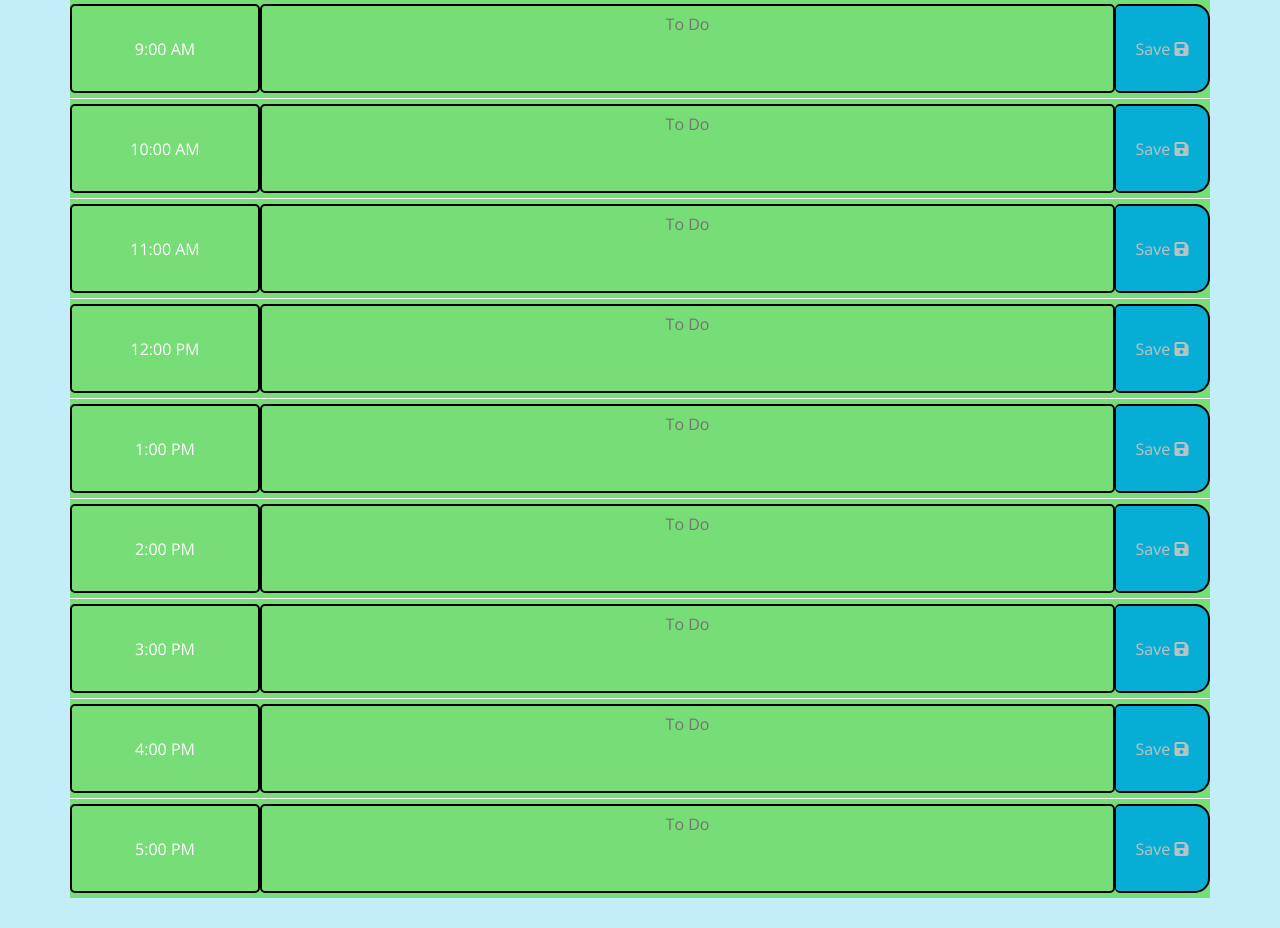
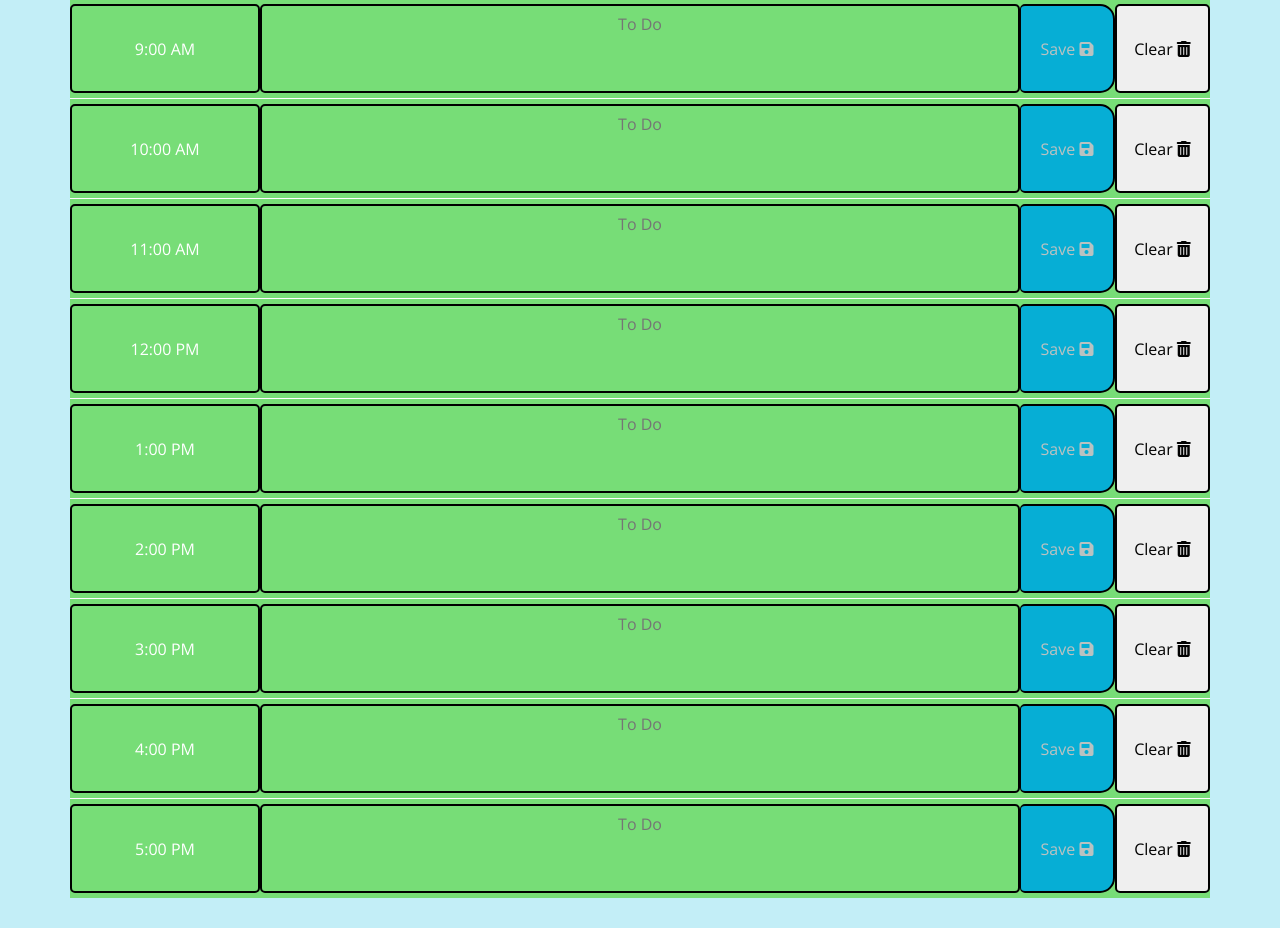
Before and after one commit to HayleyMcHugh/day-planner, a plain HTML site: page index.html in a window 1280 px wide. Shown: the part 354-1282 px from the top of the page. Drawn offline with nearby package versions, Linux system fonts and the light colour scheme.

Commit message:
added clear button and trash can icons

```diff
--- a/assets/style.css
+++ b/assets/style.css
@@ -23,15 +23,6 @@ body {
     border-bottom: 10px solid black;
   }
 
-  .description {
-    white-space: pre-wrap;
-  }
-
-  .time-block {
-    text-align: center;
-    border-radius: 15px;
-  }
-
   .row {
     white-space: pre-wrap;
     height: 100px;
@@ -48,7 +39,7 @@ body {
     border-radius: 5px;
   }
 
-  .col-9 {
+  .col-8 {
     border: 2px solid black;
     display: flex;
     justify-content: left;
--- a/index.html
+++ b/index.html
@@ -31,48 +31,57 @@
     <div class="container">
          <div id="9" class="row">
              <div class="col-2">9:00 AM</div>
-             <textarea class="col-9 toDo" placeholder="To Do"></textarea>
+             <textarea class="col-8 toDo" placeholder="To Do"></textarea>
              <button class="col-1 saveBtn">Save <i class="fa-solid fa-floppy-disk"></i></button>
+             <button class="col-1 deleteBtn">Clear <i class="fa-solid fa-trash-can"></i></button>
          </div>
          <div id="10" class="row">
             <div class="col-2">10:00 AM</div>
-            <textarea class="col-9 toDo" placeholder="To Do"></textarea>
+            <textarea class="col-8 toDo" placeholder="To Do"></textarea>
             <button class="col-1 saveBtn">Save <i class="fa-solid fa-floppy-disk"></i></button>
+            <button class="col-1 deleteBtn">Clear <i class="fa-solid fa-trash-can"></i></button>
          </div>
          <div id="11" class="row">
             <div class="col-2">11:00 AM</div>
-            <textarea class="col-9 toDo" placeholder="To Do"></textarea>
+            <textarea class="col-8 toDo" placeholder="To Do"></textarea>
             <button class="col-1 saveBtn">Save <i class="fa-solid fa-floppy-disk"></i></button>
+            <button class="col-1 deleteBtn">Clear <i class="fa-solid fa-trash-can"></i></button>
          </div>
          <div id="12" class="row">
             <div class="col-2">12:00 PM</div>
-            <textarea class="col-9 toDo" placeholder="To Do"></textarea>
+            <textarea class="col-8 toDo" placeholder="To Do"></textarea>
             <button class="col-1 saveBtn">Save <i class="fa-solid fa-floppy-disk"></i></button>
+            <button class="col-1 deleteBtn">Clear <i class="fa-solid fa-trash-can"></i></button>
          </div>
          <div id="13" class="row">
             <div class="col-2">1:00 PM</div>
-            <textarea class="col-9 toDo" placeholder="To Do"></textarea>
+            <textarea class="col-8 toDo" placeholder="To Do"></textarea>
             <button class="col-1 saveBtn">Save <i class="fa-solid fa-floppy-disk"></i></button>
+            <button class="col-1 deleteBtn">Clear <i class="fa-solid fa-trash-can"></i></button>
          </div>
          <div id="14" class="row">
             <div class="col-2">2:00 PM</div>
-            <textarea class="col-9 toDo" placeholder="To Do"></textarea>
+            <textarea class="col-8 toDo" placeholder="To Do"></textarea>
             <button class="col-1 saveBtn">Save <i class="fa-solid fa-floppy-disk"></i></button>
+            <button class="col-1 deleteBtn">Clear <i class="fa-solid fa-trash-can"></i></button>
          </div>
          <div id="15" class="row">
             <div class="col-2">3:00 PM</div>
-            <textarea class="col-9 toDo" placeholder="To Do"></textarea>
+            <textarea class="col-8 toDo" placeholder="To Do"></textarea>
             <button class="col-1 saveBtn">Save <i class="fa-solid fa-floppy-disk"></i></button>
+            <button class="col-1 deleteBtn">Clear <i class="fa-solid fa-trash-can"></i></button>
          </div>
          <div id="16" class="row">
             <div class="col-2">4:00 PM</div>
-            <textarea class="col-9 toDo" placeholder="To Do"></textarea>
+            <textarea class="col-8 toDo" placeholder="To Do"></textarea>
             <button class="col-1 saveBtn">Save <i class="fa-solid fa-floppy-disk"></i></button>
+            <button class="col-1 deleteBtn">Clear <i class="fa-solid fa-trash-can"></i></button>
          </div>
          <div id="17" class="row">
             <div class="col-2">5:00 PM</div>
-            <textarea class="col-9 toDo" placeholder="To Do"></textarea>
+            <textarea class="col-8 toDo" placeholder="To Do"></textarea>
             <button class="col-1 saveBtn">Save <i class="fa-solid fa-floppy-disk"></i></button>
+            <button class="col-1 deleteBtn">Clear <i class="fa-solid fa-trash-can"></i></button>
          </div>
     </div>
 
```
